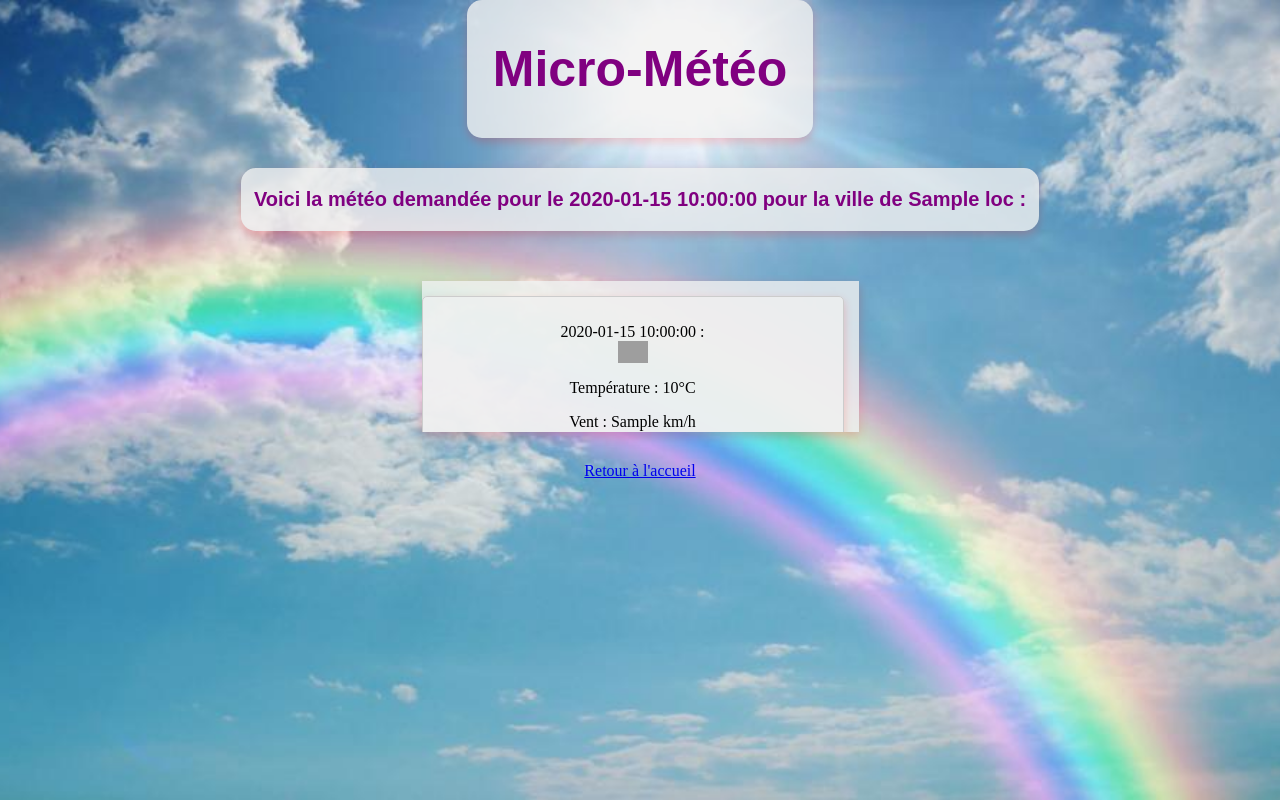
After one commit to Mister-proust/Projet-Vocal-Weather, a FastAPI app: template App-vocal-weather/webapp/templates/Meteopage.html in a window 1280 px wide. The commit adds this page. Run offline with FastAPI, Linux system fonts and the light colour scheme; the template is opened without the code that fills it: most values are stand-ins (such as "Sample title", 1, 10 or a date in 2020); grey boxes are pictures that could not be loaded.

Commit message:
App fonctionnel

```diff
--- a/App-vocal-weather/main.py
+++ b/App-vocal-weather/main.py
@@ -1,5 +1,5 @@
-from fastapi import FastAPI, Request, UploadFile, File
-from fastapi.responses import JSONResponse, HTMLResponse
+from fastapi import FastAPI, Request, UploadFile, File, Query
+from fastapi.responses import JSONResponse, HTMLResponse, RedirectResponse
 from fastapi.staticfiles import StaticFiles
 import os
 import subprocess
@@ -9,22 +9,19 @@ from io import BytesIO
 import azure.cognitiveservices.speech as speechsdk
 from dotenv import load_dotenv
 from time import time
+from services.speech_recognition import recognize_speech_from_file, key
+from services.conversion import upload_audio
+from services.ner_transformers import extract_loc, extract_date, main
+from services.Weather_api import get_weather_forecast
+from fastapi import FastAPI, Request, UploadFile, File
+
+key(env_path="../.env")
+
 app = FastAPI()
-
-
-UPLOAD_DIR = './uploads/'
-if not os.path.exists(UPLOAD_DIR):
-    os.makedirs(UPLOAD_DIR)
 
 app.mount("/static", StaticFiles(directory="./webapp/static"), name="static")
 
 templates = Jinja2Templates(directory="./webapp/templates")
-
-
-# 🔑 Chargement des variables d'environnement
-load_dotenv()
-SPEECH_KEY = os.getenv("SPEECH_KEY")
-SPEECH_REGION = os.getenv("SPEECH_REGION")
 
 @app.get("/", response_class=HTMLResponse)
 async def read_root(request: Request):
@@ -32,61 +29,17 @@ async def read_root(request: Request):
 
 
 @app.post("/upload")
-async def upload_audio(file: UploadFile = File()):
-    try:
-        # Lire le fichier en mémoire
-        file_content = await file.read()
-        # Vérifier si le fichier est bien reçu
-        if not file_content:
-            return JSONResponse(content={"message": "Fichier vide reçu"}, status_code=400)
+async def convert_text(file: UploadFile = File(...)):
+    wav_path = await upload_audio(file)
+    recognized_text = await recognize_speech_from_file(wav_path)
+    LOC, DATE, current_date = await main(wav_path)
+    weather_results = await get_weather_forecast(LOC, DATE)
 
-        print(f"Nom du fichier reçu : {file.filename}")  # Debug
+    # Retourner les résultats sous forme de JSON pour utilisation dans la page
+    return JSONResponse(content={"text": recognized_text}, status_code=200)
 
-        # Tentative de conversion avec pydub
-        try:
-            audio = AudioSegment.from_file(BytesIO(file_content), format="webm")
-        except Exception as e:
-            print(f"Erreur lors de la lecture du fichier : {str(e)}")
-            return JSONResponse(content={"message": f"Erreur lecture WebM : {str(e)}"}, status_code=500)
-
-        # Exportation en WAV
-        with BytesIO() as wav_buffer:
-            try:
-                audio.export(wav_buffer, format="wav")
-            except Exception as e:
-                print(f"Erreur lors de la conversion en WAV : {str(e)}")
-                return JSONResponse(content={"message": f"Erreur conversion WAV : {str(e)}"}, status_code=500)
-            wav_path = UPLOAD_DIR + file.filename
-            # Sauvegarde du fichier
-            wav_buffer.seek(0)
-            with open(wav_path, "wb") as wav_file:
-                wav_file.write(wav_buffer.read())
-            wav_buffer.close()
-        recognized_text = recognize_speech_from_file(wav_path)
-        print(recognized_text)
-
-        return JSONResponse(content={"message": "File converted and processed", "text": recognized_text}, status_code=200)
-
-    except Exception as e:
-        print(f"Erreur générale : {str(e)}")  # Ajout du log
-        return JSONResponse(content={"message": f"Erreur lors de l'upload : {str(e)}"}, status_code=500)
-
-
-def recognize_speech_from_file(audio_file):
-    """Utilise Azure Speech API pour convertir l'audio en texte."""
-    try:
-        speech_config = speechsdk.SpeechConfig(subscription=SPEECH_KEY, region=SPEECH_REGION)
-        speech_config.speech_recognition_language = "fr-FR"
-        audio_config = speechsdk.AudioConfig(filename=audio_file)
-        speech_recognizer = speechsdk.SpeechRecognizer(speech_config=speech_config, audio_config=audio_config)
-
-        speech_recognition_result = speech_recognizer.recognize_once_async().get()
-
-        if speech_recognition_result.reason == speechsdk.ResultReason.RecognizedSpeech:
-            return speech_recognition_result.text
-        elif speech_recognition_result.reason == speechsdk.ResultReason.NoMatch:
-            return "Aucun texte reconnu."
-        elif speech_recognition_result.reason == speechsdk.ResultReason.Canceled:
-            return f"Reconnaissance annulée : {speech_recognition_result.cancellation_details.reason}"
-    except Exception as e:
-        return f"Erreur de reconnaissance vocale : {str(e)}"
+@app.get("/meteopage", response_class=HTMLResponse)
+async def read_meteopage(request: Request, LOC: str = '', DATE: str = ''):
+    # Récupérer la météo si les paramètres sont fournis
+    weather_results = await get_weather_forecast(LOC, DATE)
+    return templates.TemplateResponse("meteopage.html", {"request": request, "weather_results": weather_results, "LOC": LOC, "DATE": DATE })
--- /dev/null
+++ b/App-vocal-weather/services/conversion.py
@@ -0,0 +1,27 @@
+from fastapi import UploadFile, File
+from fastapi.responses import JSONResponse
+from pydub import AudioSegment
+from io import BytesIO
+import os
+
+
+
+UPLOAD_DIR = "./uploads/"
+os.makedirs(UPLOAD_DIR, exist_ok=True)
+
+async def upload_audio(file: UploadFile = File()):
+    print(type(file))
+    file_content = await file.read()
+    if not file_content:
+        return JSONResponse(content={"message": "Fichier vide reçu"}, status_code=400)
+    audio = AudioSegment.from_file(BytesIO(file_content), format="webm")
+
+    with BytesIO() as wav_buffer:
+        audio.export(wav_buffer, format="wav")
+        wav_path = UPLOAD_DIR + file.filename
+        wav_buffer.seek(0)
+        with open(wav_path, "wb") as wav_file:
+            wav_file.write(wav_buffer.read())
+        wav_buffer.close()
+
+    return wav_path
--- /dev/null
+++ b/App-vocal-weather/uploads/temp_data.txt
@@ -0,0 +1,3 @@
+LOC=['Tours']
+DATE=['2025/03/01']
+current_date=2025-03-01
--- a/App-vocal-weather/webapp/static/css/style.css
+++ b/App-vocal-weather/webapp/static/css/style.css
@@ -69,3 +69,82 @@
     height: 20vw;
 
 }
+
+
+.recognized-text {
+    width: 80%;
+    max-width: 400px;
+    margin: 10px auto;
+    padding: 10px;
+    border-radius: 5px;
+    background-color: white;
+    color: black;
+    text-align: center;
+    font-size: 16px;
+    font-weight: bold;
+    border: 1px solid #ccc;
+}
+
+.weather-button {
+    display: block;
+    margin: 20px auto;
+    padding: 10px 15px;
+    font-size: 16px;
+    background-color: #007BFF;
+    color: white;
+    border: none;
+    border-radius: 5px;
+    cursor: pointer;
+}
+
+.weather-button:hover {
+    background-color: #0056b3;
+}
+
+.reponse-box {
+    background: rgba(241, 241, 241, 0.8);
+    padding: 0.001vw 1vw;
+    border-radius: 15px;
+    box-shadow: 0px 4px 10px rgba(555, 0, 0, 0.2);
+    text-align: center;
+    max-width: 80%;
+}
+
+.reponse-box {
+    color: purple;
+    font-size: clamp(2px, 1.5vw, 15px);
+    font-family: Arial, sans-serif;
+    font-weight: bold;;
+}
+
+
+.weather-carousel {
+    background: rgba(241, 241, 241, 0.8);
+    box-shadow: 0px 4px 10px rgba(555, 0, 0, 0.2);
+    display: flex;
+    overflow-x: auto;
+    padding: 10px 0;
+    margin-top: 20px;
+    scroll-snap-type: x mandatory;
+    gap: 10px;
+}
+
+.hourly-item {
+    background: rgba(241, 241, 241, 0.8);
+    box-shadow: 0px 4px 10px rgba(555, 0, 0, 0.2);
+    flex: 0 0 auto;
+    width: 400px;
+    padding: 10px;
+    margin-right: 15px;
+    border: 1px solid #ccc;
+    border-radius: 5px;
+    text-align: center;
+    margin: 5px 0;
+    text-align: center; /* Centrer le texte et l'image dans le conteneur */
+}
+.weather-icon {
+    width: 30px; /* Ajustez la taille selon vos besoins */
+    height: auto; /* Maintenir les proportions */
+    display: block;
+    margin: 0 auto; /* Centrer l'image */
+}
--- /dev/null
+++ b/App-vocal-weather/webapp/templates/Meteopage.html
@@ -0,0 +1,52 @@
+<!DOCTYPE html>
+<html lang="fr">
+<head>
+    <meta charset="UTF-8">
+    <title>{{ nom_app }} - Météo</title>
+    <meta name="viewport" content="width=device-width, initial-scale=1.0">
+    <link rel="stylesheet" href="{{ url_for('static', path='css/frontpicture.css') }}">
+    <link rel="stylesheet" href="{{ url_for('static', path='css/style.css') }}">
+</head>
+<body>
+    <div class="container">
+        <div class="title-box">
+            <h1>Micro-Météo</h1>
+        </div>
+        <div class="subtitle-box">
+            <p>Voici la météo demandée pour le {% for day in weather_results %}{{ day.date }} pour la ville de {{ day.LOC }} {% endfor %}:</p>
+        </div>
+
+        <div class="weather-carousel">
+            {% for day in weather_results %}
+                <div class="hourly-forecast">
+                    {% for hour in day.hours %}
+                        <div class="hourly-item">
+                            <p>{{ hour.time }} : <img class="weather-icon" src="{{ hour.condition }}" alt="Condition météo"></p>
+                            <p>Température : {{ hour.temp_c }}°C</p>
+                            <p>Vent : {{ hour.wind_kph }} km/h</p>
+                            <p>Probabilité de pluie : {{ hour.chance_of_rain }}%</p>
+                        </div>
+                    {% endfor %}
+                </div>
+            {% endfor %}
+        </div>
+
+        <a href="/" class="back-button">Retour à l'accueil</a>
+    </div>
+
+    <style>
+        .weather-carousel {
+            display: flex;
+            overflow-x: auto;
+            padding: 10px 0;
+        }
+        .hourly-item {
+            flex: 0 0 auto;
+            margin-right: 15px;
+            padding: 10px;
+            border: 1px solid #ccc;
+            border-radius: 5px;
+        }
+    </style>
+</body>
+</html>
```
Also changed, not shown: App-vocal-weather/services/Weather_api.py (added, +108 -0 lines), App-vocal-weather/services/Wheater_api.py (deleted, +0 -90 lines), App-vocal-weather/services/ner_transformers.py (+14 -4 lines), App-vocal-weather/services/speech_recognition.py (+8 -19 lines), App-vocal-weather/webapp/templates/index.html (+30 -7 lines), App-vocal-weather/readme.md, 1 other file.
